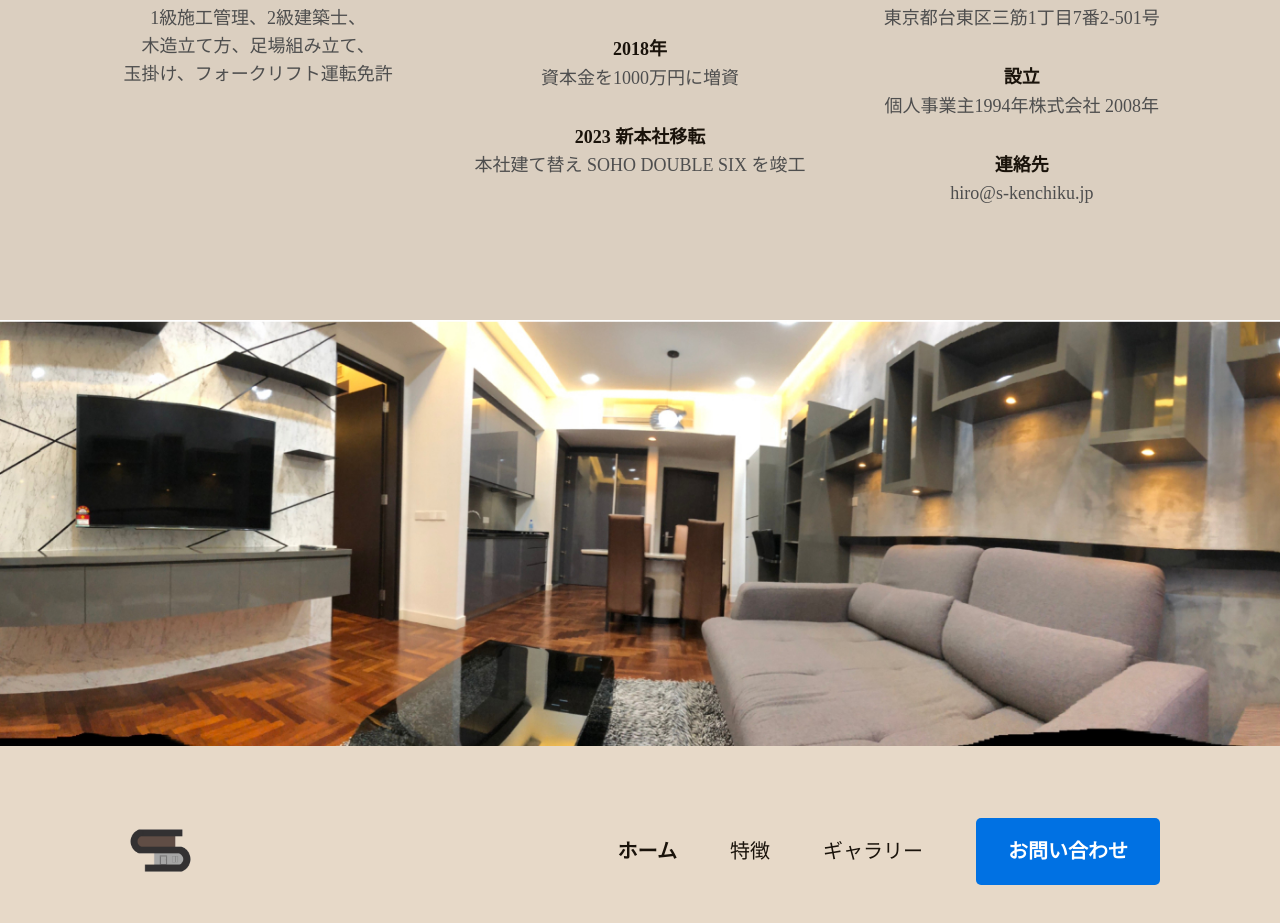
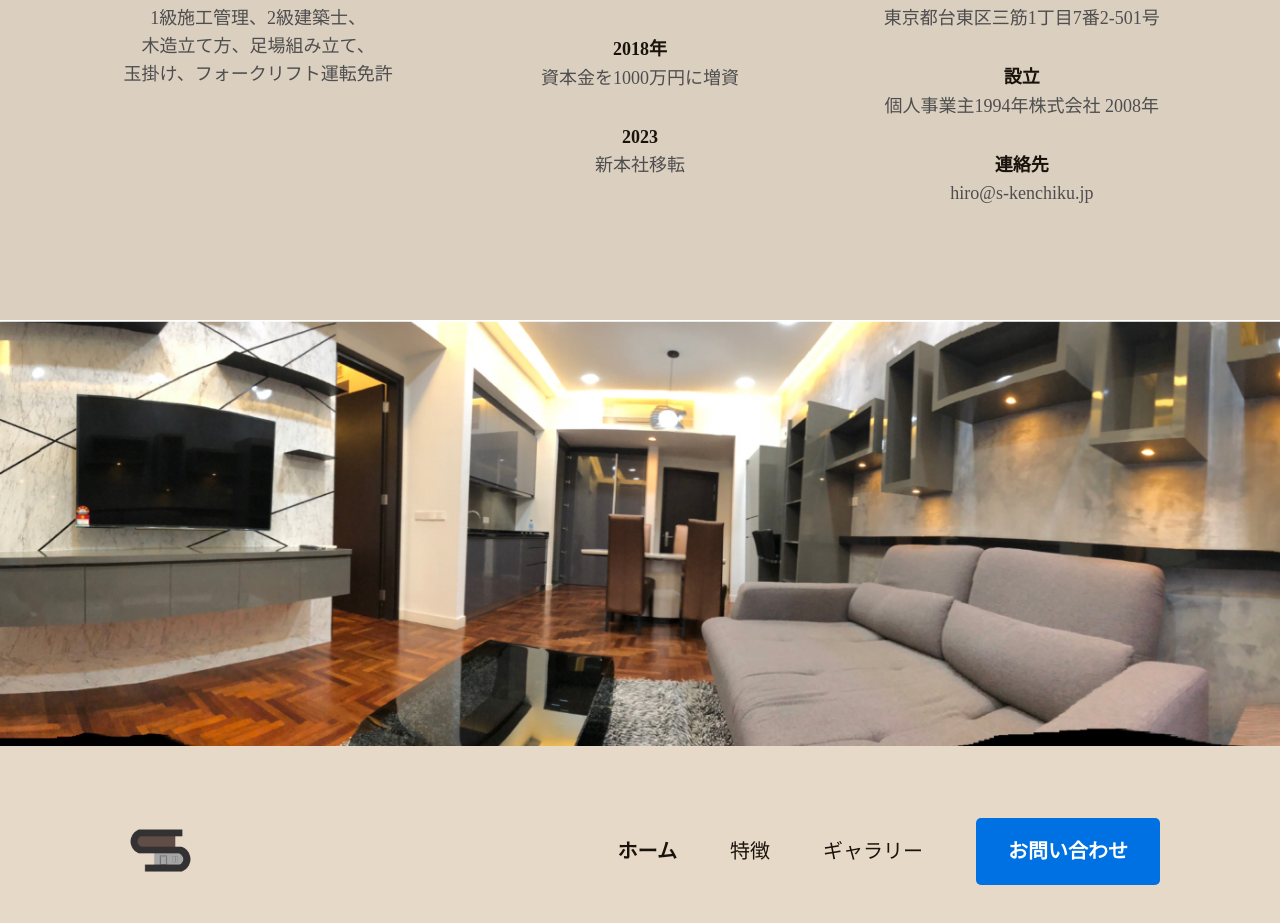
Before and after one commit to PagChomper/suzuki-demo-1, a React (Create React App) app: page / in a window 1280 px wide. Shown: the part 4930-5853 px from the top of the page. Built offline with nearby package versions, Linux system fonts and the light colour scheme; a web font is replaced by a local one.

Commit message:
Update Information.jsx

```diff
--- a/src/components/Information/Information.jsx
+++ b/src/components/Information/Information.jsx
@@ -31,8 +31,8 @@ export default function Information(){
                     <p>特許所得「かまち固定くん」</p>
                     <span>2018年</span>
                     <p>資本金を1000万円に増資</p>
-                    <span>2023 新本社移転</span>
-                    <p className="nowrap smaller">本社建て替え SOHO DOUBLE SIX を竣工</p>
+                    <span>2023</span>
+                    <p className="nowrap smaller">新本社移転</p>
 
 
                     </div>
```
